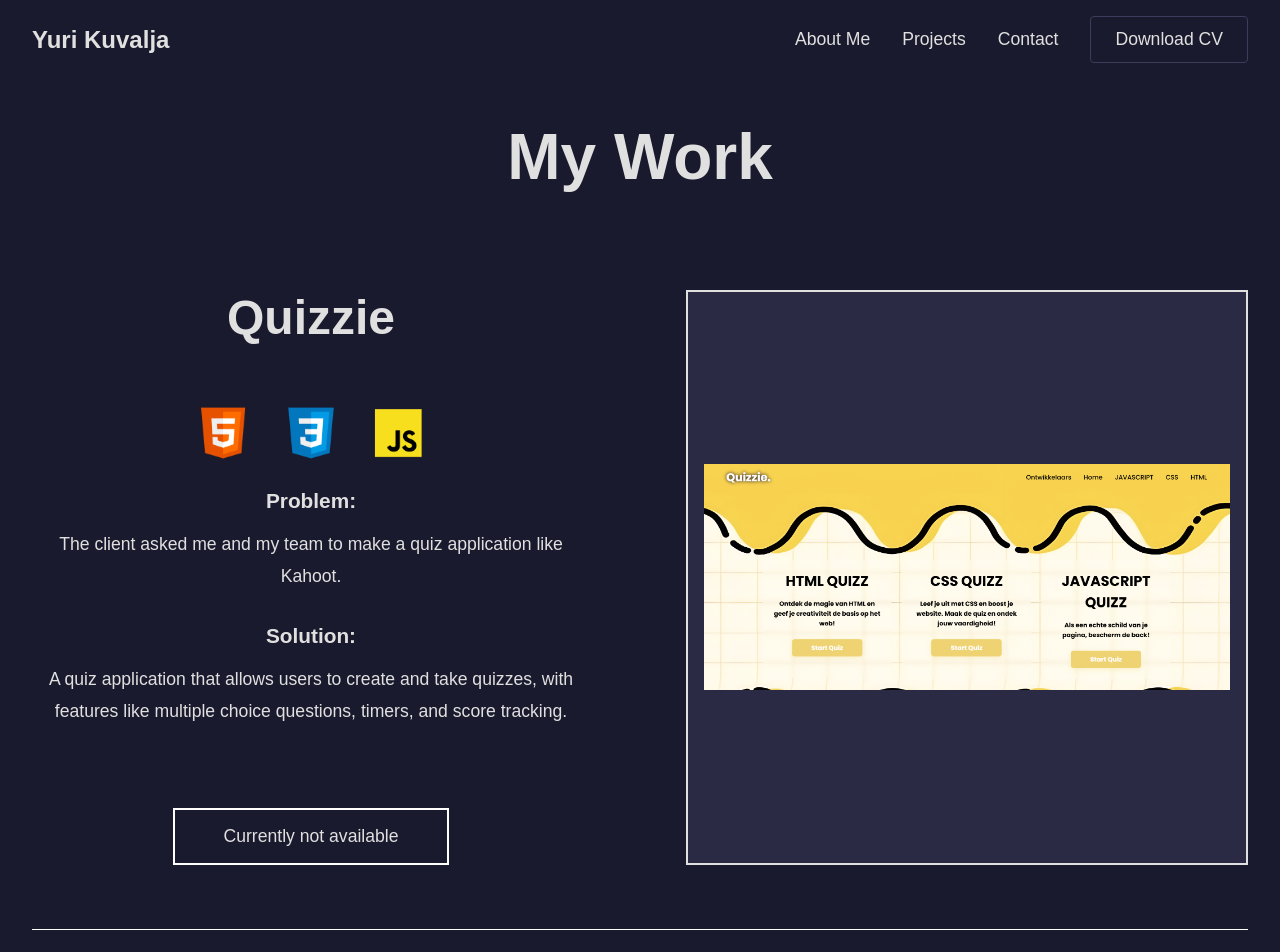
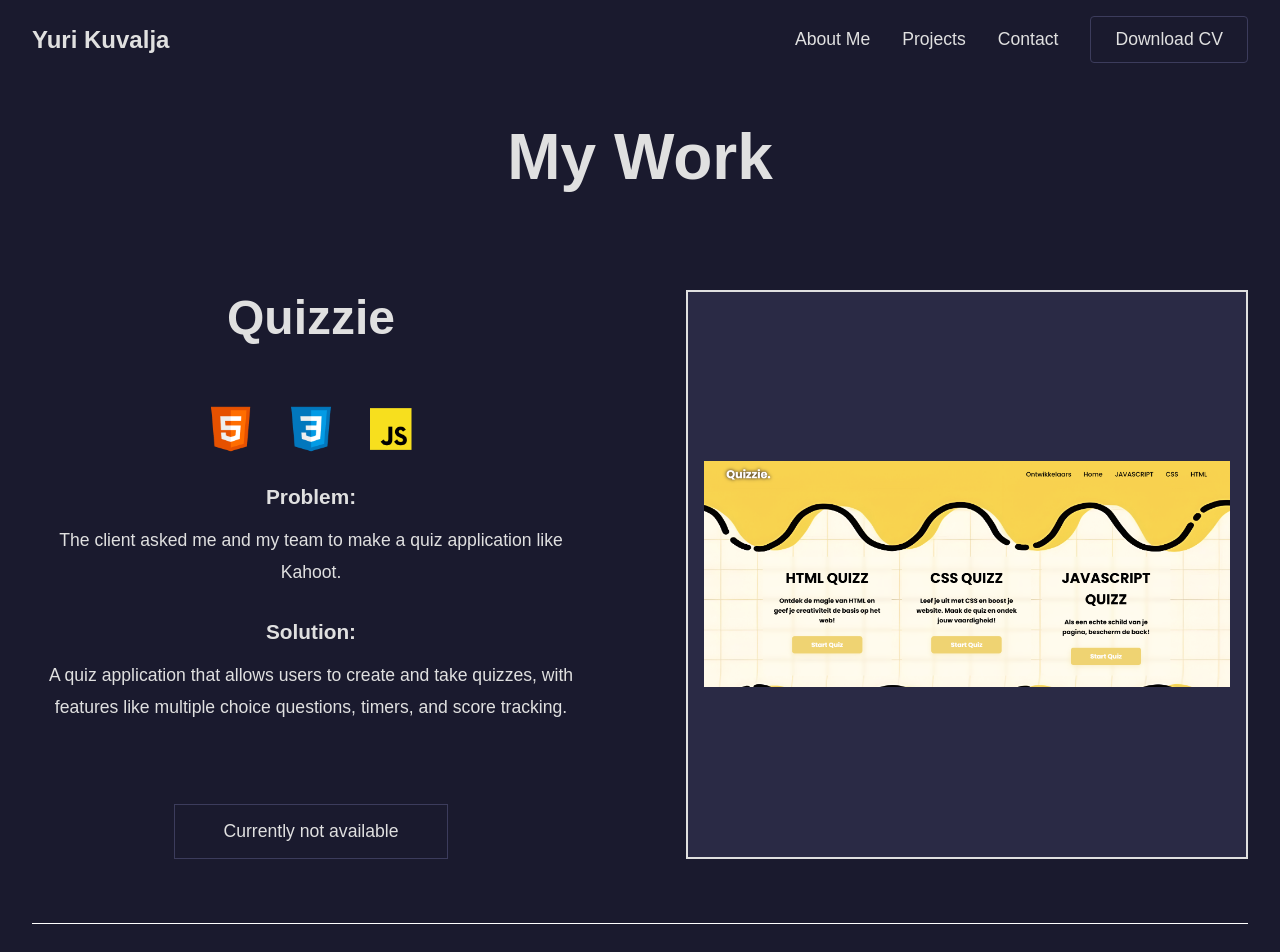
Before and after one commit to CRazorIV/crazoriv.github.io, a React (Vite) app: page /portfolio/projects in a window 1280 px wide. Shown: the top 952 px of the page. Built offline with nearby package versions, Linux system fonts and the light colour scheme.

Commit message:
Fix: Fixed button borders

```diff
--- a/src/components/Contact.css
+++ b/src/components/Contact.css
@@ -203,13 +203,18 @@
 .contact button {
   font-size: 1.2rem;
   padding: 1rem 3rem;
+  border: 1px solid #3C3C5C;
+  background-color: transparent;
+  color: #E0E0E0;
   opacity: 0;
   animation: fadeInUp 0.8s ease-out forwards;
   animation-delay: 0.6s;
   transition: all 0.3s ease-in-out;
+  cursor: pointer;
 }
 
 .contact button:hover {
+  background-color: #3C3C5C;
   transform: translateY(-3px);
   box-shadow: 0 5px 15px rgba(0, 0, 0, 0.2);
 }
--- a/src/components/Hero.css
+++ b/src/components/Hero.css
@@ -761,7 +761,7 @@
 .contact button {
   display: inline-block;
   padding: 1rem 2rem;
-  border: 1px solid #FFFFFF;
+  border: 1px solid #3C3C5C;
   background-color: transparent;
   color: #E0E0E0;
   text-decoration: none;
@@ -775,7 +775,7 @@
 .cv-button:hover,
 .visit-project:hover,
 .contact button:hover {
-  background-color: rgba(255, 255, 255, 0.1);
+  background-color: #3C3C5C;
   transform: translateY(-2px);
   box-shadow: 0 5px 15px rgba(0, 0, 0, 0.2);
 }
--- a/src/components/ProjectCard.css
+++ b/src/components/ProjectCard.css
@@ -51,10 +51,10 @@
 .visit-project {
   display: inline-block;
   padding: 1rem 3rem;
-  border: 2px solid #FFFFFF;
+  border: 1px solid #3C3C5C;
   color: #E0E0E0;
   text-decoration: none;
-  transition: background-color 0.3s ease;
+  transition: all 0.3s ease;
   font-size: 1.1rem;
   margin: 0 auto;
   align-self: center;
@@ -62,6 +62,8 @@
 
 .visit-project:hover {
   background-color: #3C3C5C;
+  transform: translateY(-2px);
+  box-shadow: 0 5px 15px rgba(0, 0, 0, 0.2);
 }
 
 .project-image {
@@ -111,14 +113,43 @@
   justify-content: center;
 }
 
+.tech-stack-item {
+  position: relative;
+  display: inline-block;
+}
+
 .tech-icon {
   height: 64px;
   width: auto;
-  transition: transform 0.2s ease;
+  transition: transform 0.3s ease;
 }
 
 .tech-icon:hover {
-  transform: scale(1.1);
+  transform: translateY(-5px) scale(1.1);
+  filter: brightness(1.2);
+}
+
+.tech-stack-tooltip {
+  position: absolute;
+  top: -40px;
+  left: 50%;
+  transform: translateX(-50%);
+  background-color: rgba(26, 26, 46, 0.9);
+  color: #E0E0E0;
+  padding: 0.5rem 1rem;
+  border-radius: 4px;
+  font-size: 0.9rem;
+  white-space: nowrap;
+  opacity: 0;
+  visibility: hidden;
+  transition: all 0.3s ease;
+  border: 1px solid rgba(255, 255, 255, 0.1);
+}
+
+.tech-stack-item:hover .tech-stack-tooltip {
+  opacity: 1;
+  visibility: visible;
+  top: -50px;
 }
 
 .tech-tag {
@@ -235,4 +266,8 @@
   .tech-icon {
     height: 40px;
   }
+
+  .tech-stack-tooltip {
+    display: none;
+  }
 }
--- a/src/components/ProjectCard.jsx
+++ b/src/components/ProjectCard.jsx
@@ -48,12 +48,14 @@ const ProjectCard = ({ title, description, technologies = [], imageUrl, liveUrl
 
                 <div className="project-tech-stack">
                     {technologies?.map((tech, index) => (
-                        <img
-                            key={index}
-                            src={techIcons[tech]}
-                            alt={`${tech} icon`}
-                            className="tech-icon"
-                        />
+                        <div key={index} className="tech-stack-item">
+                            <img
+                                src={techIcons[tech]}
+                                alt={`${tech} icon`}
+                                className="tech-icon"
+                            />
+                            <div className="tech-stack-tooltip">{tech}</div>
+                        </div>
                     ))}
                 </div>
 
```
